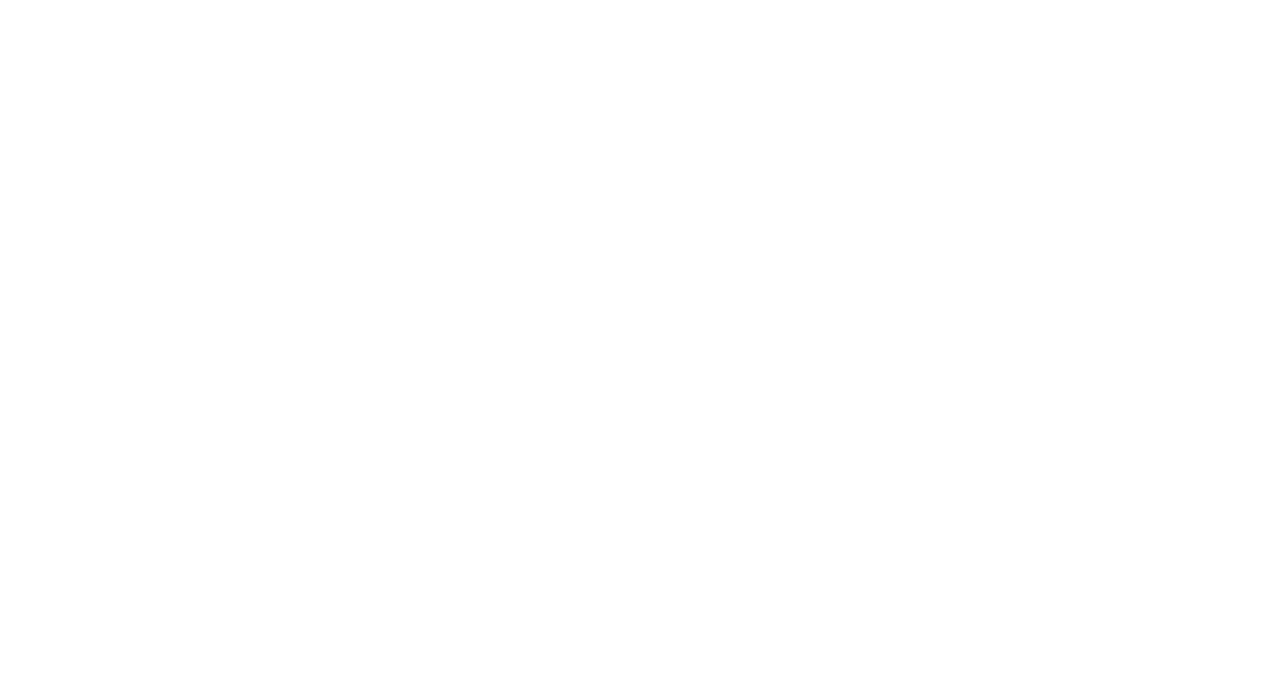
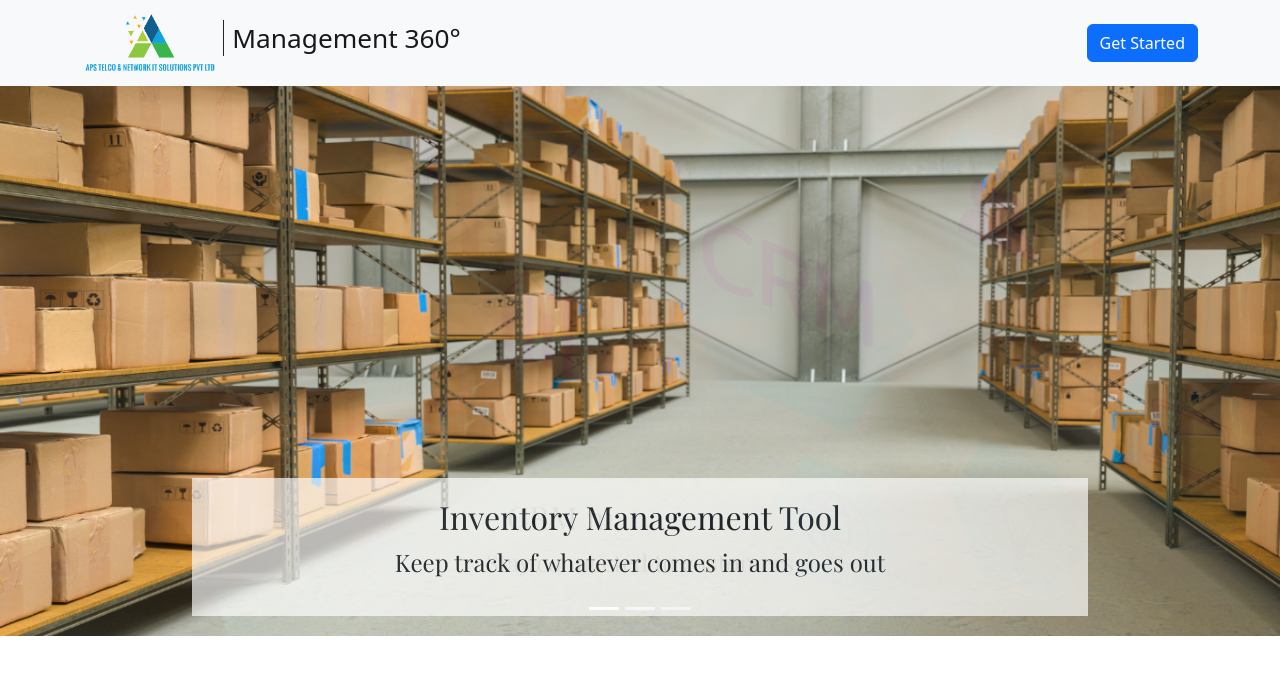
Before and after one commit to APS-Developers/Ticket_Frontend, a plain HTML site: page index.html in a window 1280 px wide. Drawn offline with nearby package versions, Linux system fonts and the light colour scheme.

Commit message:
home page

```diff
--- /dev/null
+++ b/assets/styles/home.css
@@ -0,0 +1,10 @@
+#aps_carousel .carousel-item img{
+    width:100% !important;
+    height:100% !important;
+    max-height:550px;
+    min-height:300px;
+}
+#aps_carousel .carousel-caption{
+    background:#fffA;
+    font-family: 'Playfair Display', serif;
+}
--- a/index.html
+++ b/index.html
@@ -8,16 +8,70 @@
     <!-- Bootstrap -->
     <link href="https://cdn.jsdelivr.net/npm/bootstrap@5.2.0-beta1/dist/css/bootstrap.min.css" rel="stylesheet"
         integrity="sha384-0evHe/X+R7YkIZDRvuzKMRqM+OrBnVFBL6DOitfPri4tjfHxaWutUpFmBp4vmVor" crossorigin="anonymous">
-    <title>Aps</title>
+    <title>Aps Management 360&deg;</title>
+
+    <link rel="preconnect" href="https://fonts.googleapis.com">
+    <link rel="preconnect" href="https://fonts.gstatic.com" crossorigin>
+    <link href="https://fonts.googleapis.com/css2?family=Playfair+Display&display=swap" rel="stylesheet">
+    <link rel="stylesheet" href="assets/styles/home.css">
 </head>
 
 <body>
+    <!-- navbar  -->
+    <nav class="navbar navbar-expand-lg bg-light" id="aps_navbar">
+        <div class="container">
+            <a class="navbar-brand" href="#" class="d-inline-block align-text-center">
+                <img src="assets/images/logo.png" alt="" width="35%" height="60"
+                    class="d-inline-block align-text-center">
+                <span class="border-start border-dark ps-2 m-0"
+                    style=" font-size: calc(100% + 0.3vw + 0.3vh);">Management 360&deg;</span>
+            </a>
+            <button class="btn btn-primary" style="float:right;" type="submit">Get Started </button>
+        </div>
+        </div>
+    </nav>
+
+
+    <!-- main carousel  -->
+    <div id="aps_carousel" class="carousel slide carousel-fade" data-bs-ride="carousel">
+        <div class="carousel-indicators">
+            <button type="button" data-bs-target="#carouselExampleIndicators" data-bs-slide-to="0" class="active"
+                aria-current="true" aria-label="Slide 1"></button>
+            <button type="button" data-bs-target="#carouselExampleIndicators" data-bs-slide-to="1"
+                aria-label="Slide 2"></button>
+            <button type="button" data-bs-target="#carouselExampleIndicators" data-bs-slide-to="2"
+                aria-label="Slide 3"></button>
+        </div>
+        <div class="carousel-inner">
+            <div class="carousel-item active">
+                <img src="assets/images/carousel1.png" class="d-block w-100" alt="Inventory management">
+                <div class="carousel-caption d-none d-md-block text-dark fs-4">
+                    <h2>Inventory Management Tool</h2>
+                    <p>Keep track of whatever comes in and goes out</p>
+                </div>
+            </div>
+            <div class="carousel-item">
+                <img src="assets/images/carousel2.png" class="d-block w-100" alt="CRM management">
+                <div class="carousel-caption d-none d-md-block text-dark fs-4">
+                    <h2>CRM management</h2>
+                    <p>Stay connected to customers</p>
+                </div>
+            </div>
+            <div class="carousel-item">
+                <img src="assets/images/carousel3.png" class="d-block w-100" alt="Analysis">
+                <div class="carousel-caption d-none d-md-block text-dark fs-4">
+                    <h2>Analysis at finger tips</h2>
+                    <p>Get quick insights</p>
+                </div>
+            </div>
+        </div>
+    </div>
 
 
     <!-- Bootstrap script  -->
     <script src="https://cdn.jsdelivr.net/npm/bootstrap@5.2.0-beta1/dist/js/bootstrap.bundle.min.js"
-    integrity="sha384-pprn3073KE6tl6bjs2QrFaJGz5/SUsLqktiwsUTF55Jfv3qYSDhgCecCxMW52nD2"
-    crossorigin="anonymous"></script>
+        integrity="sha384-pprn3073KE6tl6bjs2QrFaJGz5/SUsLqktiwsUTF55Jfv3qYSDhgCecCxMW52nD2" crossorigin="anonymous">
+    </script>
 </body>
 
 </html>
```
Also changed, not shown: assets/images/carousel1.png (added), assets/images/carousel2.png (added), assets/images/carousel3.png (added), assets/images/logo.png (added).
